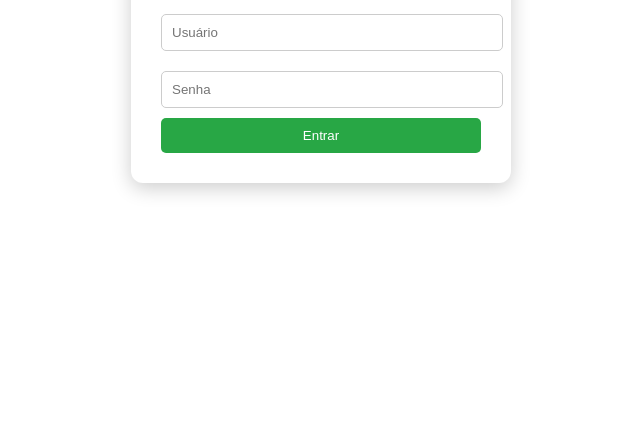
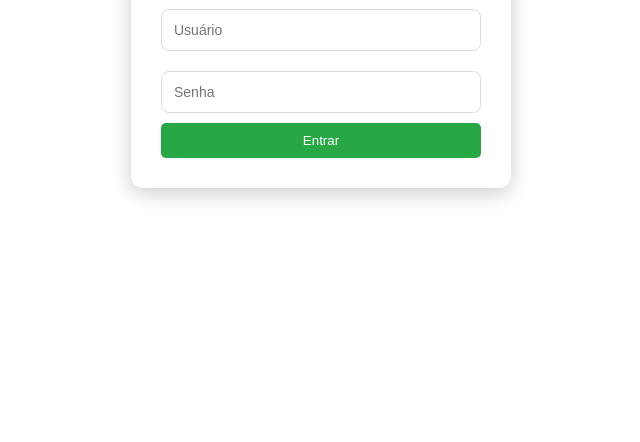
Before and after one commit to kakaphl/Projeto-Principal, a plain HTML site: page index.html in a window 1280 px wide. Shown: the part 358-800 px from the top of the page, without its empty margins (319-959 px from the left). Drawn offline with Linux system fonts and the light colour scheme.

Commit message:
Ta fluindo beem

```diff
--- a/index.html
+++ b/index.html
@@ -24,10 +24,17 @@
         }
         input {
             width: 100%;
-            padding: 10px;
+            padding: 12px;
             margin: 10px 0;
-            border: 1px solid #ccc;
-            border-radius: 5px;
+            border: 1px solid #ddd;
+            border-radius: 8px;
+            font-size: 14px;
+            box-sizing: border-box;
+        }
+        .input:focus {
+            border-color: #3498db;
+            outline: nome;
+            box-shadow: 0 0 0 2px rgba(52, 152, 219, 0.2);
         }
         button {
             width: 100%;
```
